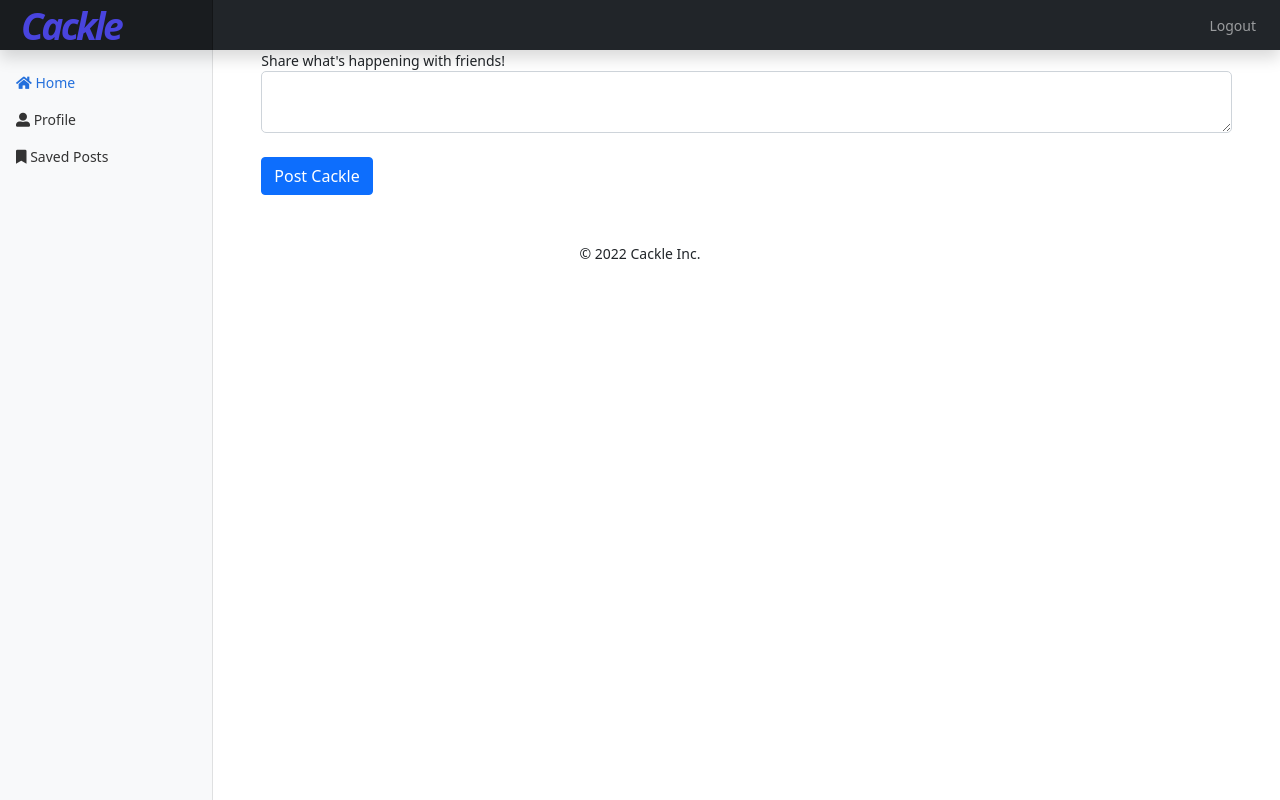
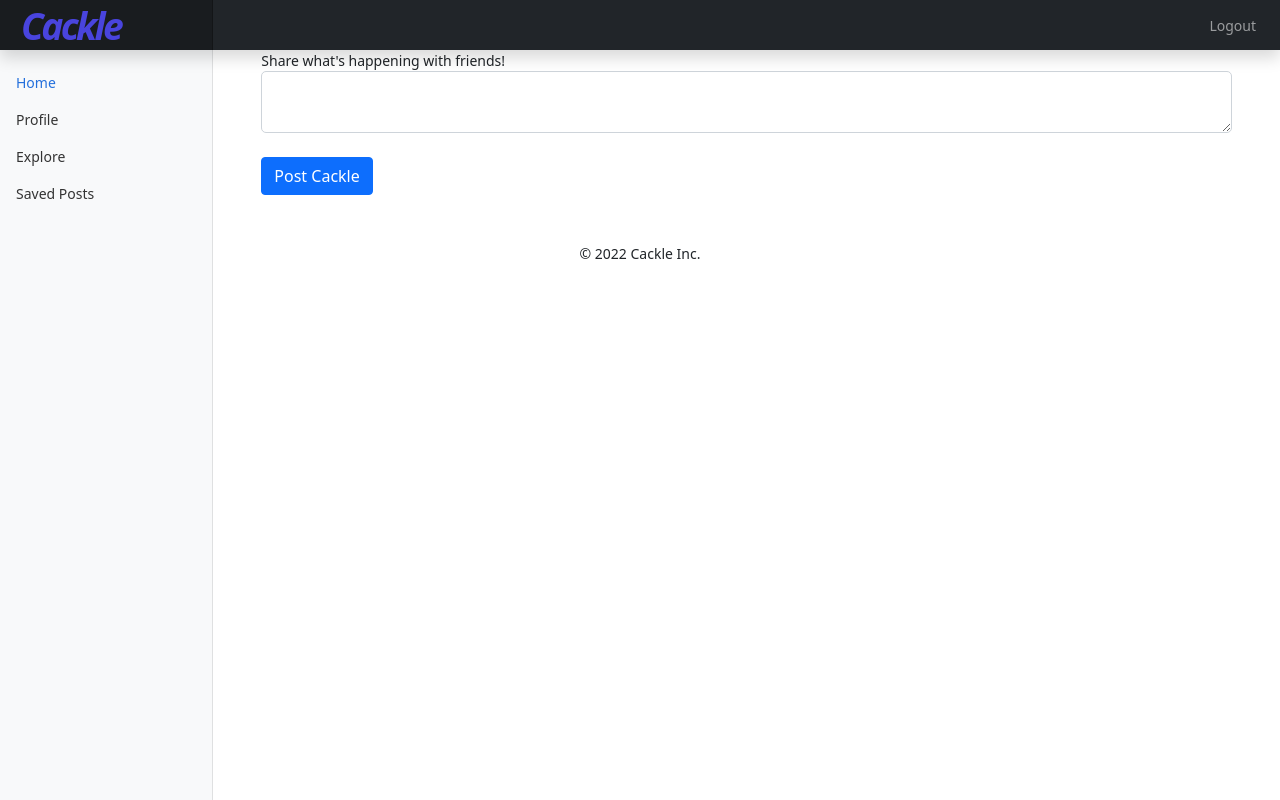
Before and after one commit to dopewevmond/solid-flask, a Flask app: page / in a window 1280 px wide. Run offline with Flask 2, Linux system fonts and the light colour scheme; the visitor is signed in with stand-in values (Sample User, id 1); data comes from the database, SQL or seed files in the repository; both versions use the stored data as it was after the commit; data that the repository does not hold is empty; some libraries are stand-ins or nearby versions.

Commit message:
added explore page

```diff
--- a/cackle/routes.py
+++ b/cackle/routes.py
@@ -119,9 +119,15 @@ def unfollow(username):
         current_user.unfollow(user)
         db.session.commit()
         flash(f'Successfully unfollowed User - {username}', 'success')
-        return redirect(url_for('index'))
+        return redirect(url_for('user', username=username))
     else:
         return redirect(url_for('index'))
+
+@app.route('/explore')
+@login_required
+def explore():
+    posts = Post.query.order_by(Post.timestamp.desc()).all()
+    return render_template('index.html', title='Explore', posts=posts)
 
 
 @app.route('/logout')
--- a/cackle/templates/index.html
+++ b/cackle/templates/index.html
@@ -35,25 +35,26 @@
         <ul class="nav flex-column">
           <li class="nav-item">
             <a class="nav-link {% if request.url_rule.endpoint=='index' %}active{% endif %}" aria-current="page" href="/">
-            <i class="fas fa-home"></i>
               Home
             </a>
           </li>
           <li class="nav-item">
             <a class="nav-link {% if request.url_rule.endpoint=='user' %}active{% endif %}" aria-current="page" href="{{ url_for('user', username=current_user.username) }}">
-            <i class="fas fa-user-alt"></i>
               Profile
             </a>
           </li>
           <li class="nav-item">
+            <a class="nav-link {% if request.url_rule.endpoint=='explore' %}active{% endif %}" aria-current="page" href="{{ url_for('explore') }}">
+              Explore
+            </a>
+          </li>
+          <li class="nav-item">
             <a class="nav-link" aria-current="page" href="#">
-            <i class="fas fa-bookmark"></i>
               Saved Posts
             </a>
           </li>
           <li class="nav-item d-block d-md-none">
             <a class="nav-link" aria-current="page" href="{{ url_for('logout') }}">
-            <i class="fas fa-sign-out-alt"></i>
               Logout
             </a>
           </li>
@@ -67,6 +68,7 @@
             <div class="container">
                 {% include 'flash.html' %}
 
+                {% if form %}
                     <form action="{{ url_for('index')}}" method="post" novalidate>
                         {{ form.hidden_tag() }}
                         <div class="mb-4">
@@ -78,6 +80,7 @@
                         </div>
                         {{ form.submit(class='btn btn-primary') }}
                     </form>
+                {% endif %}
 
                 {% for post in posts %}
                     <p><a href="{{ url_for('user', username=post.author.username) }}"> {{post.author.username }}</a> says: </p>
```
Also changed, not shown: cackle/app.db. Lines whose indentation alone changed are shown as unchanged.
